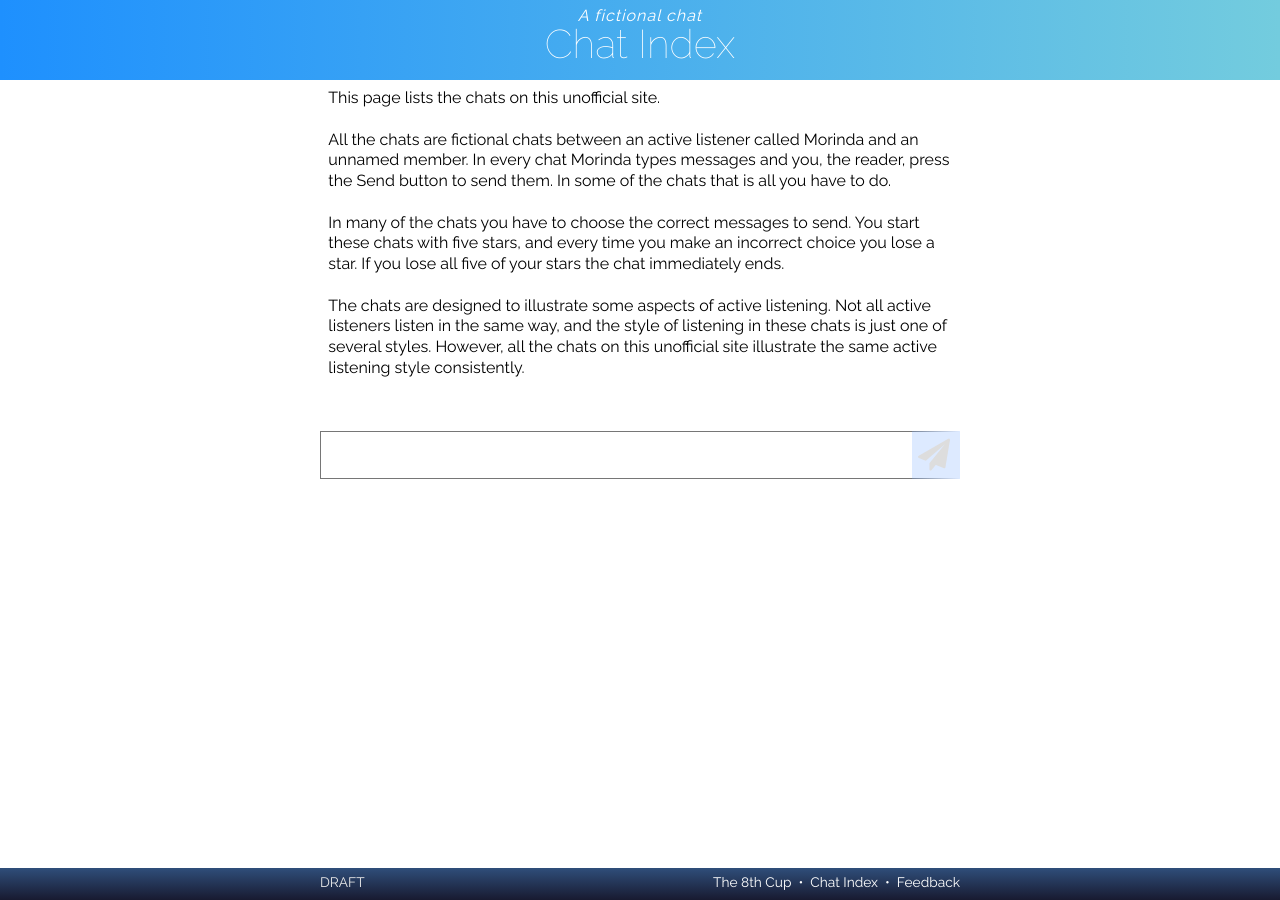
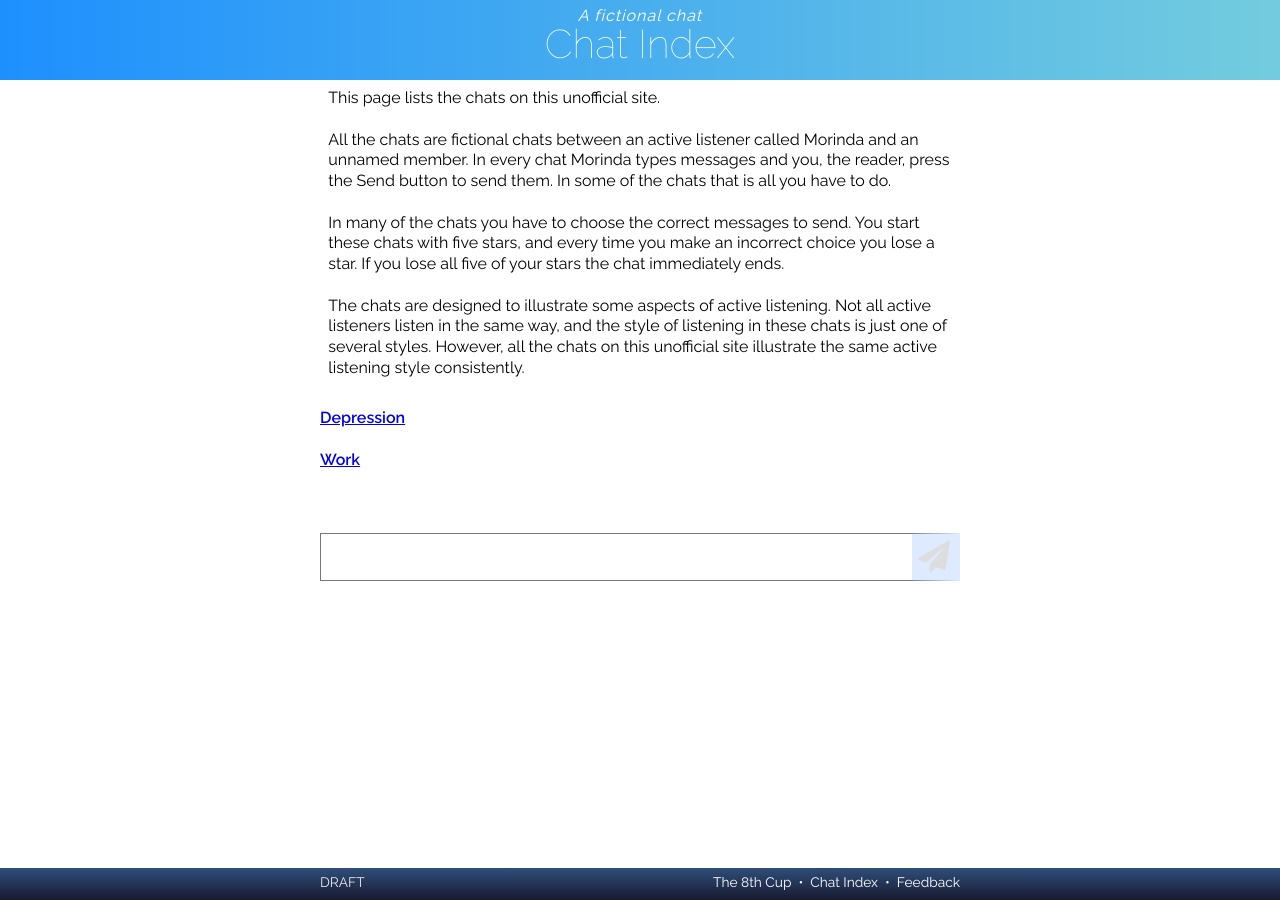
Before and after one commit to RarelyCharlie/rarelycharlie.github.io, a Jekyll site: the page built from _chat/index.md, in a window 1280 px wide. Built offline with Jekyll 4.4.1, drawn with Linux system fonts in a browser that asks for light colours; nearby versions of some CDN libraries.

Commit message:
list chats

```diff
--- a/_chat/index.md
+++ b/_chat/index.md
@@ -10,3 +10,9 @@ All the chats are fictional chats between an active listener called Morinda and
 In many of the chats you have to choose the correct messages to send. You start these chats with five stars, and every time you make an incorrect choice you lose a star. If you lose all five of your stars the chat immediately ends.
 
 The chats are designed to illustrate some aspects of active listening. Not all active listeners listen in the same way, and the style of listening in these chats is just one of several styles. However, all the chats on this unofficial site illustrate the same active listening style consistently.
+
+{% for chat in site.chat %}
+  {% if chat.class != 'index' %}
+#### [{{ chat.title }}]({{ chat.url | remove: '.html' }} 'Go to the chat: {{ chat.title }}')
+  {% endif %}
+{% endfor %}
```
